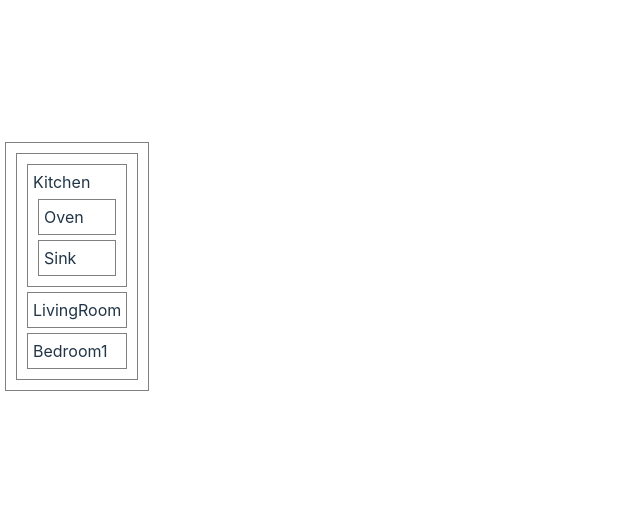
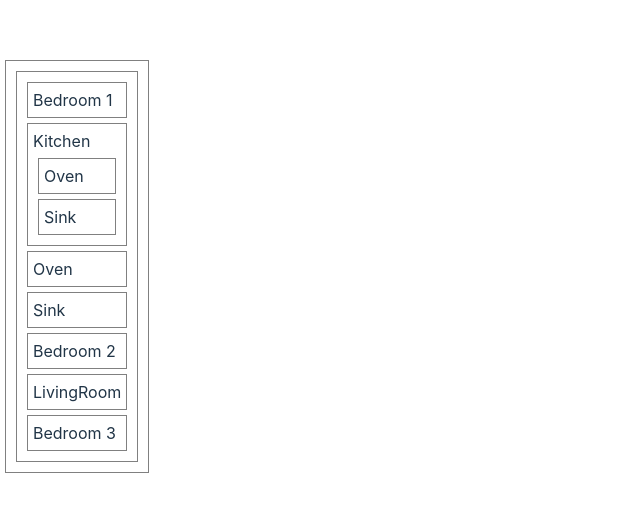
Before and after one commit to marieblakely/floorplan-lab, a React (Vite) app: page / in a window 1280 px wide. Shown: the part 134-646 px from the top of the page, without its empty margins (0-640 px from the left). Built offline with nearby package versions, Linux system fonts and the light colour scheme.

Commit message:
add oven and sink to floorplan

```diff
--- a/src/Bath.jsx
+++ b/src/Bath.jsx
@@ -1,7 +1,7 @@
 const Bath = (props) => {
   return (
     <div>
-      {props.bath.size}
+      {props.size} Bath
     </div>
   )
 }
--- a/src/Bedroom.jsx
+++ b/src/Bedroom.jsx
@@ -2,8 +2,7 @@ const Bedroom = (props) => {
   return (
     <>
       <div>
-        {props.name}
-        {props.bedNum}
+        {props.name} {props.bedNum}
       </div>
     </>
   )
--- a/src/FloorPlan.jsx
+++ b/src/FloorPlan.jsx
@@ -1,14 +1,21 @@
 import Kitchen from "./Kitchen"
 import LivingRoom from "./LivingRoom"
 import Bedroom from "./Bedroom"
+import Bath from "./Bath"
+import Oven from "./Oven"
+import Sink from "./Sink"
 
 const FloorPlan = (props) => {
   return (
     <div>
       {props.name}
+      <Bedroom name='Bedroom' bedNum={1} />
       <Kitchen />
+      <Oven />
+      <Sink />
+      <Bedroom name='Bedroom' bedNum={2} />
       <LivingRoom />
-      <Bedroom name='Bedroom' bedNum={1} />
+      <Bedroom name='Bedroom' bedNum={3} />
     </div>
   )
 }
```
